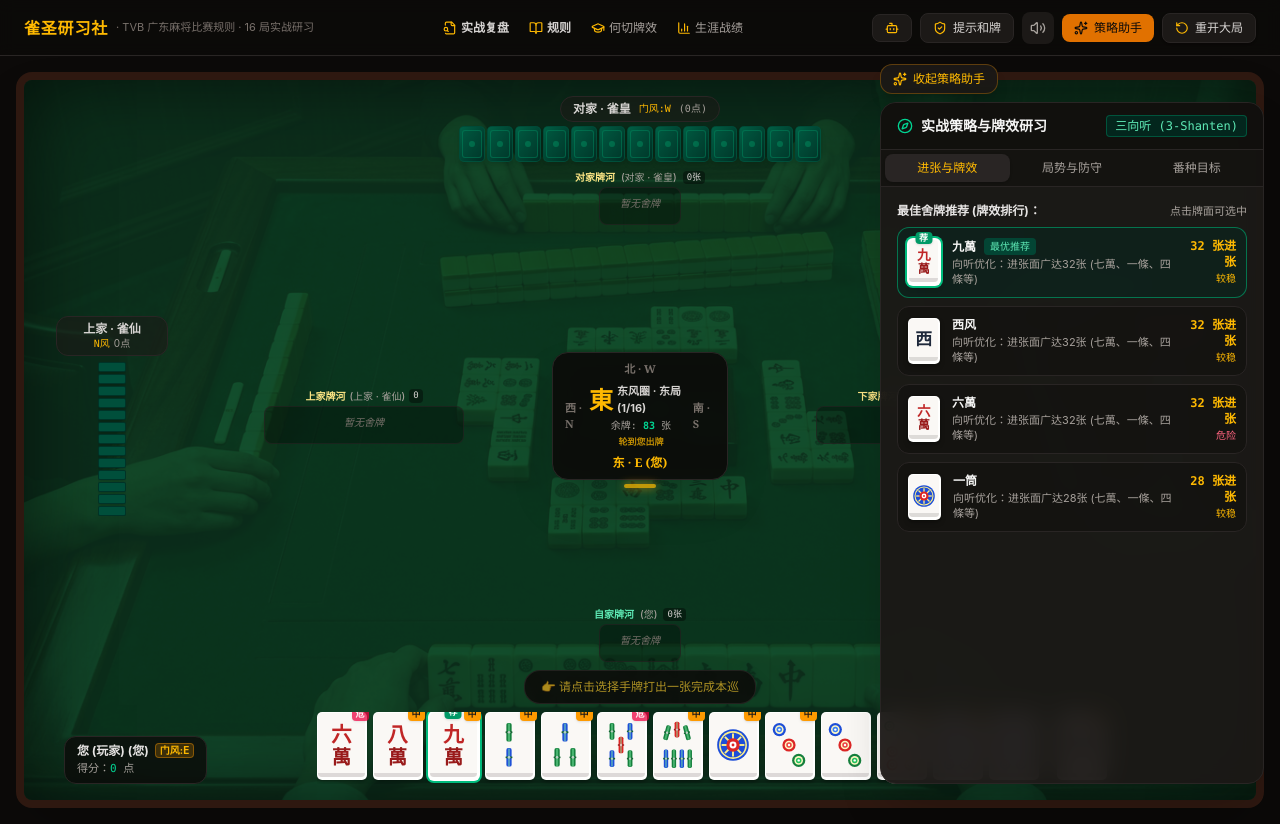
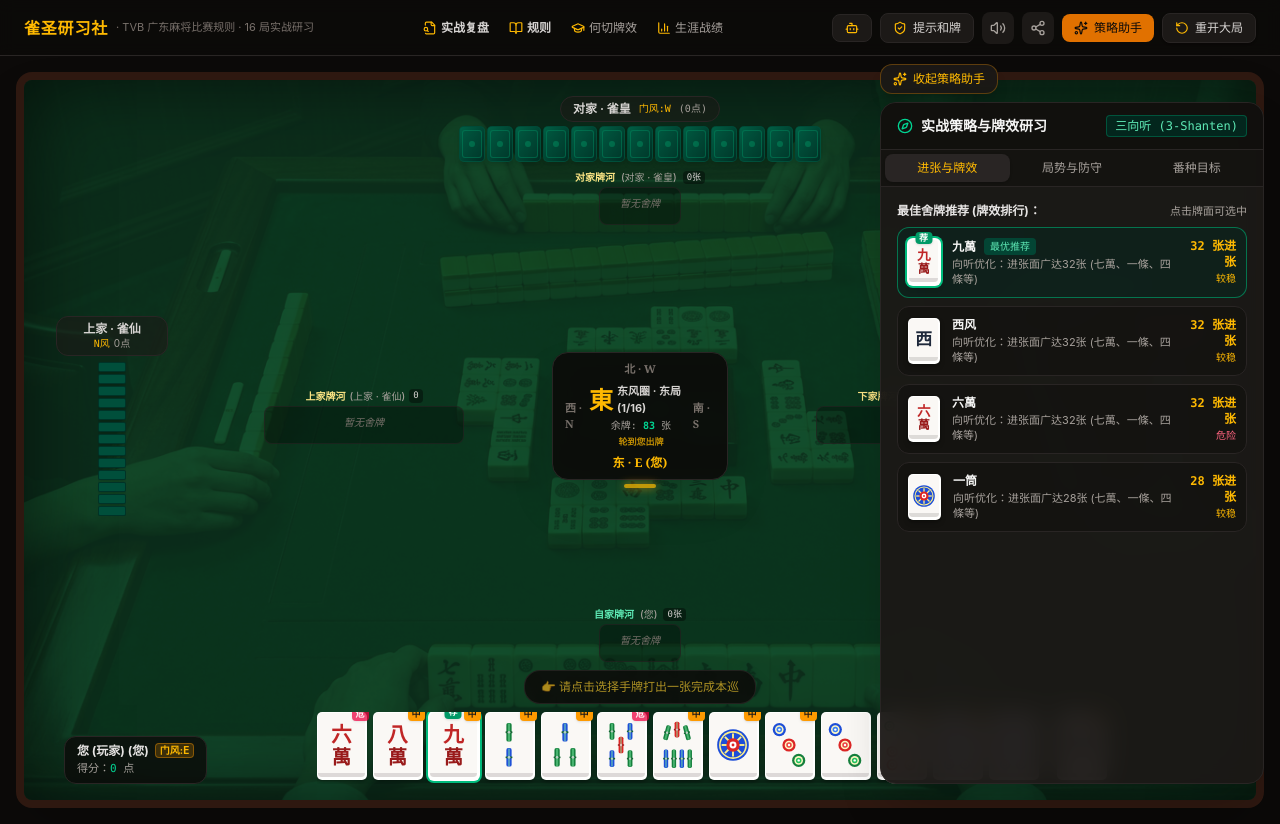
Before and after one commit to beaverbunny/Mahjong-Practice, a React (Vite) app: page / in a window 1280 px wide. Built offline with nearby package versions, Linux system fonts and the light colour scheme.

Commit message:
feat: add social sharing functionality
Implement share button to allow users to share the application via the native Web Share API or by copying the link to the clipboard. Added Open Graph metadata to improve social media previews.

```diff
--- a/index.html
+++ b/index.html
@@ -7,6 +7,7 @@
     <meta name="description" content="专业国标麻将实战研习平台，16局完整风圈大局赛制，附带严格番数计分表、实时向听牌效分析、出牌危险度推算与深度实战复盘。" />
     <meta property="og:title" content="雀圣研习社 - 国标标准麻将实战与策略复盘" />
     <meta property="og:description" content="专业国标麻将实战研习平台，16局完整风圈大局赛制，附带严格番数计分表、实时向听牌效分析、出牌危险度推算与深度实战复盘。" />
+    <meta property="og:url" content="https://tinyurl.com/mahjong-pro-arena" />
     <meta property="og:type" content="website" />
     <meta name="twitter:card" content="summary_large_image" />
     <link rel="preconnect" href="https://fonts.googleapis.com">
--- a/src/App.tsx
+++ b/src/App.tsx
@@ -54,6 +54,7 @@ import {
   FileSearch,
   ShieldCheck,
   X,
+  Share2,
 } from 'lucide-react';
 import confetti from 'canvas-confetti';
 
@@ -498,6 +499,32 @@ export default function App() {
     return `${STYLE_LABELS[p.style]} · ${tier}`;
   };
 
+  const handleShareApp = async () => {
+    const shareUrl = 'https://tinyurl.com/mahjong-pro-arena';
+    const shareTitle = '雀圣研习社 - 国标标准麻将实战与策略复盘';
+    const shareText = '邀你加入雀圣研习社，体验16局大局赛制与深度牌效复盘！';
+
+    if (navigator.share) {
+      try {
+        await navigator.share({
+          title: shareTitle,
+          text: shareText,
+          url: shareUrl,
+        });
+        return;
+      } catch {
+        // Fallback to clipboard
+      }
+    }
+
+    try {
+      await navigator.clipboard.writeText(shareUrl);
+      showActionBanner('已复制分享链接：https://tinyurl.com/mahjong-pro-arena (可发给微信好友/社媒)', 0);
+    } catch {
+      showActionBanner('分享短链：https://tinyurl.com/mahjong-pro-arena', 0);
+    }
+  };
+
   return (
     <div className="min-h-screen bg-stone-950 text-stone-100 flex flex-col font-sans selection:bg-amber-500 selection:text-stone-950">
       {/* ================= ZONE 1, 2, 3: TOP BAR CONTRACT ================= */}
@@ -604,6 +631,15 @@ export default function App() {
             title={soundEnabled ? '音效开启' : '音效静音'}
           >
             {soundEnabled ? <Volume2 className="w-4 h-4" /> : <VolumeX className="w-4 h-4" />}
+          </button>
+
+          {/* Share App Button */}
+          <button
+            onClick={handleShareApp}
+            className="p-2 rounded-lg bg-stone-900 hover:bg-stone-800 text-stone-400 hover:text-amber-400 text-xs transition-colors cursor-pointer"
+            title="分享专属短链给微信好友或社媒 (https://tinyurl.com/mahjong-pro-arena)"
+          >
+            <Share2 className="w-4 h-4" />
           </button>
 
           {/* Strategy Panel Toggle */}
```
